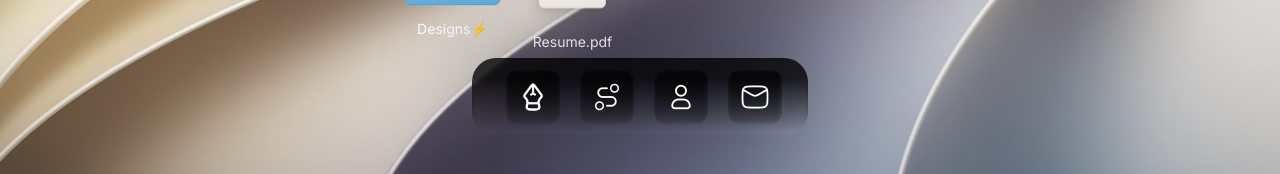
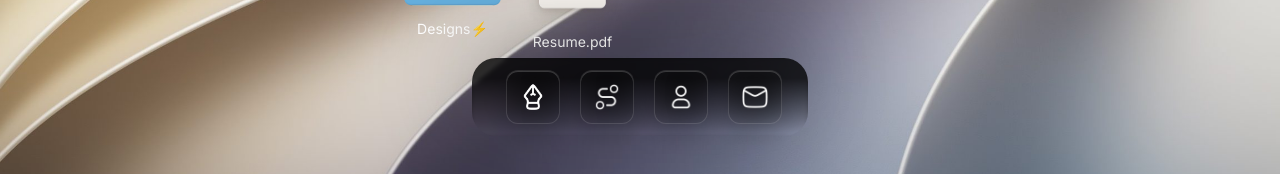
Before and after one commit to codebyviral/mac, a Next.js app: page /desktop in a window 1280 px wide. Shown: the part 486-660 px from the top of the page. Built offline with nearby package versions, Linux system fonts and the light colour scheme.

Commit message:
[Feat] Complete Dock

```diff
--- a/src/app/globals.css
+++ b/src/app/globals.css
@@ -173,10 +173,18 @@ body,
 .dock-app-icon {
   background: linear-gradient(
     180deg,
-    rgba(0, 0, 0, 0.8) 25.96%,
-    rgba(0, 0, 0, 0) 100%
+    rgba(255, 255, 255, 0.8) 25.96%,
+    rgba(255, 255, 255, 0.8) 100%
   );
   filter: drop-shadow(-8px -10px 46px #0000005f);
-  backdrop-filter: brightness(1.1) blur(2px) url(#displacementFilter);
+  backdrop-filter: brightness(1.15) blur(18px) saturate(180%)
+    url(#displacementFilter);
+  -webkit-backdrop-filter: brightness(1.15) blur(18px) saturate(180%)
+    url(#displacementFilter);
+  background: rgba(255, 255, 255, 0.08);
+  border: 1px solid rgba(255, 255, 255, 0.12);
+  box-shadow:
+    inset 0 1px rgba(255, 255, 255, 0.18),
+    0 10px 25px rgba(0, 0, 0, 0.15);
   background: rgba(255, 255, 255, 0.01);
 }
--- a/src/app/layout.tsx
+++ b/src/app/layout.tsx
@@ -47,7 +47,7 @@ export default function RootLayout({
         'font-sans',
         inter.variable
       )}>
-      <body className="min-h-full flex flex-col">
+      <body className="min-h-full flex flex-col select-none">
         <WindowManagerProvider>
           <ThemeProvider attribute="class" defaultTheme="system" enableSystem={true}>
             {children}
--- a/src/components/dock/Dock.tsx
+++ b/src/components/dock/Dock.tsx
@@ -8,32 +8,38 @@ import { useEffect } from "react"
 
 const Dock = () => {
 
-    useEffect(() => {
-        const position = {
-            x: 0,
-            y: 0,
-        }
+    /**
+     * By default dock is blur
+      */
+    // useEffect(() => {
+    //     const position = {
+    //         x: 0,
+    //         y: 0,
+    //     }
 
-        interact('.dock-ui').draggable({
-            listeners: {
-                move(event) {
-                    position.x += event.dx;
-                    position.y += event.dy;
-                    event.target.style.transform = `translate(${position.x}px, ${position.y}px)`
-                }
-            }
-        })
-    }, [])
+    //     interact('.dock-ui').draggable({
+    //         listeners: {
+    //             move(event) {
+    //                 position.x += event.dx;
+    //                 position.y += event.dy;
+    //                 event.target.style.transform = `translate(${position.x}px, ${position.y}px)`
+    //             }
+    //         }
+    //     })
+    // }, [])
 
     return (
         <div className="dock-ui">
             <div className="bg-linear-to-b from dock absolute bottom-44.5 w-84 h-19.5 left-1/2 -translate-x-1/2 flex justify-center rounded-[24px] items-center gap-3">
-                <div className="bg-linear-to-b dock-app-icon w-13.5 h-13.5 ml-2 rounded-[12px]"><Image className="p-3" src={PenWithNibAppIcon} alt="app" /><svg className="hidden">
-                    <filter id="displacementFilter">
-                        <feImage href="https://pub-3b507f062445437c85a69ea700087215.r2.dev/image.png" preserveAspectRatio="none" />
-                        <feDisplacementMap in='SourceGraphic' scale='200' xChannelSelector="R" yChannelSelector="G" />
-                    </filter>
-                </svg></div>
+                <div className="bg-linear-to-b dock-app-icon w-13.5 h-13.5 ml-2 rounded-[12px]">
+                    <Image className="p-3" src={PenWithNibAppIcon} alt="app" />
+                    <svg className="hidden">
+                        <filter id="displacementFilter">
+                            <feImage href="https://pub-3b507f062445437c85a69ea700087215.r2.dev/image.png" preserveAspectRatio="none" />
+                            <feDisplacementMap in='SourceGraphic' scale='200' xChannelSelector="R" yChannelSelector="G" />
+                        </filter>
+                    </svg>
+                </div>
                 <div className="bg-linear-to-b dock-app-icon w-13.5 h-13.5 ml-2 rounded-[12px]"><Image className="p-3" src={NavigateAppIcon} alt="app" /><svg className="hidden">
                     <filter id="displacementFilter">
                         <feImage href="https://pub-3b507f062445437c85a69ea700087215.r2.dev/image.png" preserveAspectRatio="none" />
```
